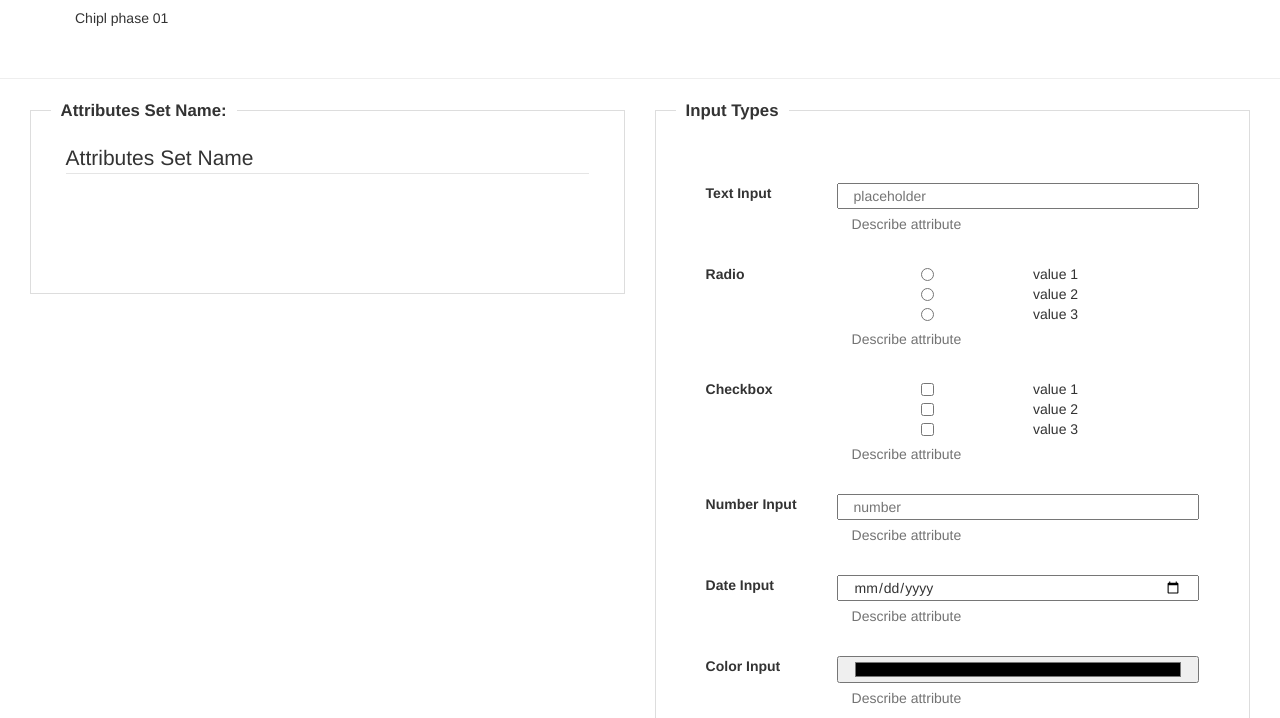
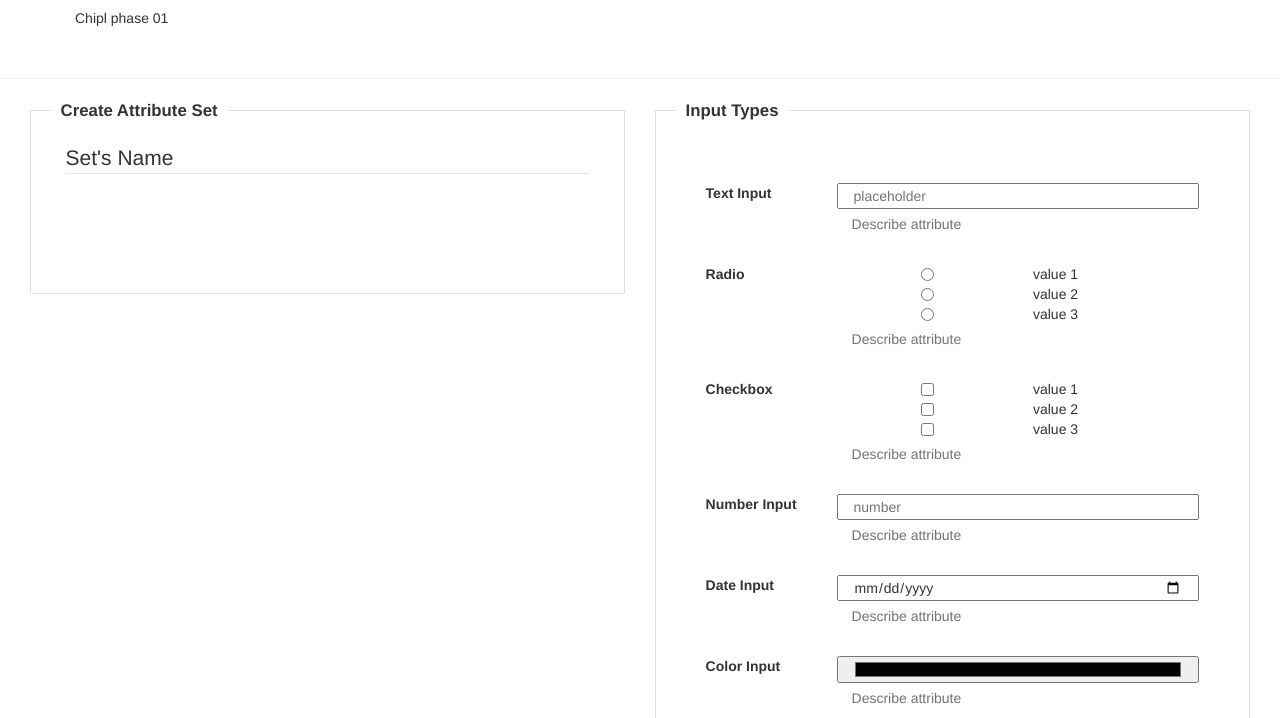
Before and after one commit to PhanHoangAnh/CreateDynamicAttributeSets, a plain HTML site: page dragable.html in a window 1280 px wide. Shown: the part 82-800 px from the top of the page. Drawn offline with nearby package versions, Linux system fonts and the light colour scheme.

Commit message:
Alternation

```diff
--- a/dragable.html
+++ b/dragable.html
@@ -75,16 +75,9 @@
         <div class="container-fluid">
             <div class="col-xs-6 col-sm-6 col-md-6 col-lg-6">
                 <fieldset class="scheduler-border">
-                    <legend class="scheduler-border">Attributes Set Name: </legend>
-                    <!-- <div class="control-group">
-                        <label class="control-label input-label" for="startTime">Start :</label>
-                        <div class="controls bootstrap-timepicker">
-                            <input type="text" class="datetime" type="text" id="startTime" name="startTime" placeholder="Start Time" />
-                            <i class="icon-time"></i>
-                        </div>
-                    </div> -->
+                    <legend class="scheduler-border">Create Attribute Set </legend>
                     <div class="col-xs-12 col-sm-12 col-md-12 col-lg-12" id="SetsName">
-                        <legend data-controltype="label">Attributes Set Name</legend>
+                        <legend data-controltype="label">Set's Name</legend>
                     </div>
                     <div id="div2" ondrop="drop(event)" ondragover="allowDrop(event)" class="col-xs-12 col-sm-12 col-md-12 col-lg-12"></div>
                 </fieldset>
```
